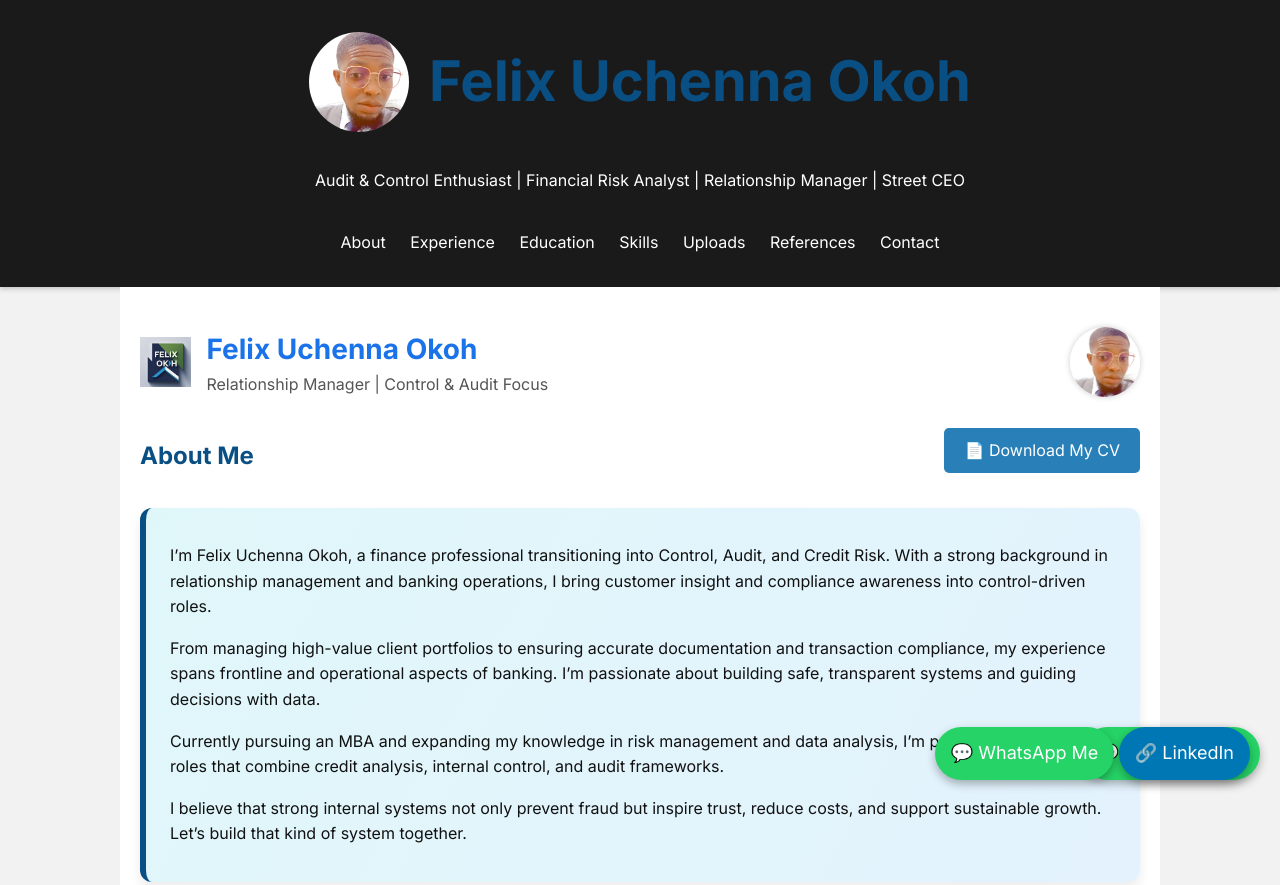
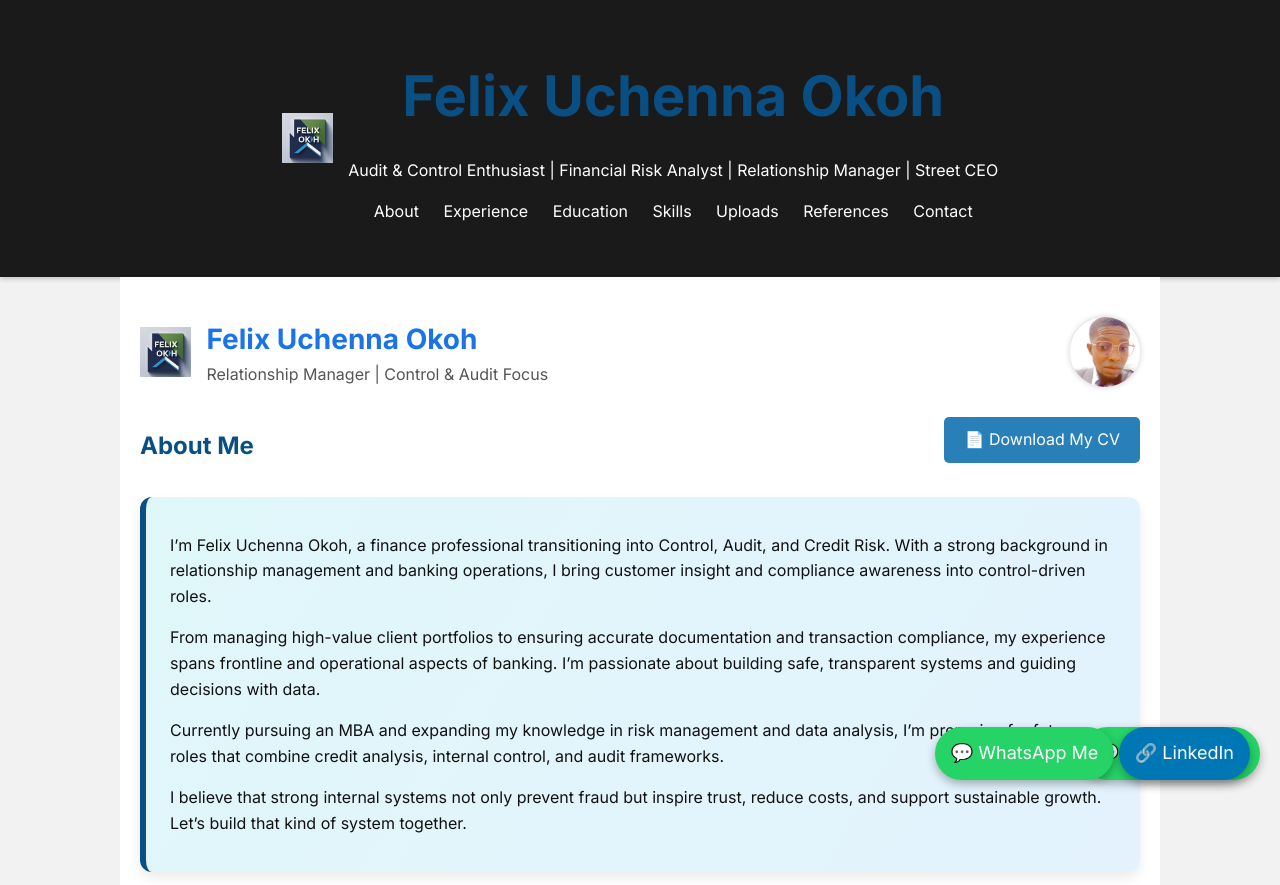
Before and after one commit to aristouchman/aristouchman.github.io, a plain HTML site: page index.html in a window 1280 px wide. Shown: the top 885 px of the page. Drawn offline with nearby package versions, Linux system fonts and the light colour scheme.

Commit message:
Update index.html

```diff
--- a/index.html
+++ b/index.html
@@ -202,7 +202,10 @@
 <body>
   <header style="background-image: url('cover-graphic.jpg'); background-size: cover; background-position: center; display: flex; align-items: center; justify-content: center; gap: 20px; flex-wrap: wrap; padding: 2rem;">
 
-  <img src="p1.jpg" alt="Felix Uchenna Okoh" style="width: 100px; height: 100px; border-radius: 50%;">
+ <div style="display: flex; justify-content: space-between; align-items: center; padding: 20px 0;">
+  <div style="display: flex; align-items: center;">
+    <img src="logo.png" alt="Logo" style="height: 50px; margin-right: 15px;">
+    <div>
   <h1 style="font-size: 3.5rem; margin: 0;">Felix Uchenna Okoh</h1>
     <p>Audit & Control Enthusiast | Financial Risk Analyst | Relationship Manager | Street CEO</p>
     <nav>
@@ -228,6 +231,7 @@
   </div>
   <img src="p1.jpg" alt="Felix Uchenna Okoh" style="width: 70px; height: 70px; border-radius: 50%; box-shadow: 0 0 6px rgba(0,0,0,0.2);">
 </div>
+
     <a href="CV_Felix_Okoh.pdf" class="btn" download style="float:right; margin-top: 10px;">📄 Download My CV</a>
     <section id="about">
       <h2>About Me</h2>
```
